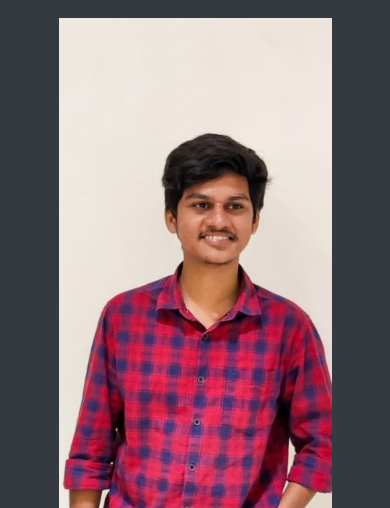
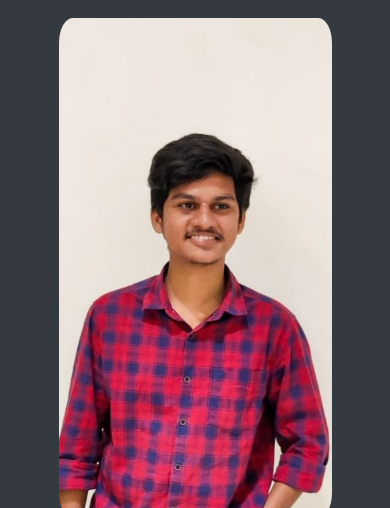
Before and after one commit to aytid/Portfolio, a plain HTML site: page index.html in a window 390 px wide. Shown: the part 58-566 px from the top of the page. Drawn offline with nearby package versions, Linux system fonts and the light colour scheme.

Commit message:
Update styles.css

```diff
--- a/styles.css
+++ b/styles.css
@@ -322,10 +322,10 @@ body {
        /* .profile img{
         border-radius: 0%;
        } */
-       .profile img {
-        border-radius: 0%;
+       .profile .p2 img {
+        border-radius: 5%;
         object-fit:cover;
-        object-position: -200px center;
+        object-position: -164px center;
         width: 100%;
       }
   }
```
